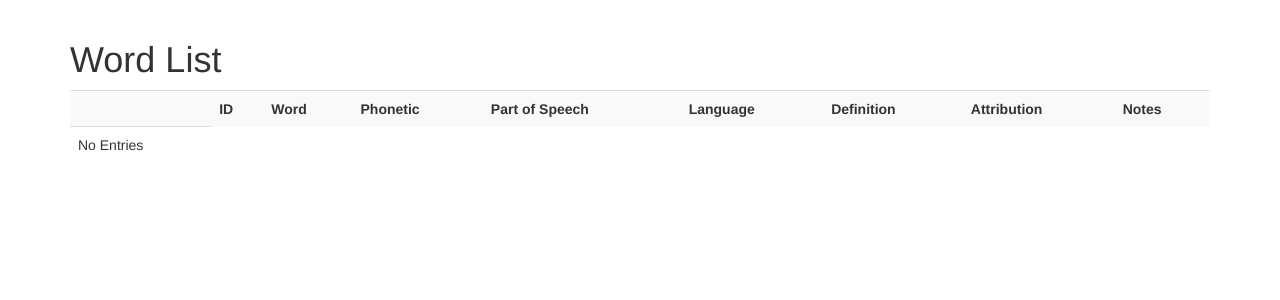
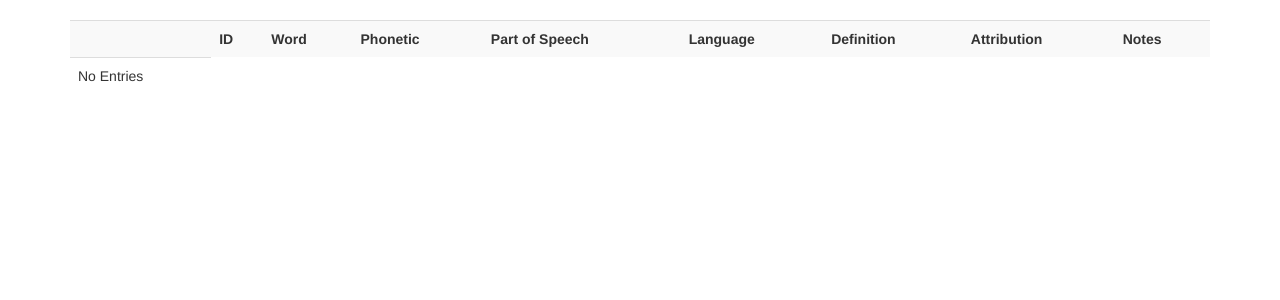
Before and after one commit to konstantinfarrell/wordlist, a Django app: template wordlist/templates/words/home.html in a window 1280 px wide. Shown: the part 52-352 px from the top of the page. Run offline with Django 3.2, Linux system fonts and the light colour scheme; the template is opened without the code that fills it, so the values that code supplies are empty; parts of the project's set-up code (start-up, migrations or seed data) failed here and were passed over; some libraries are stand-ins or nearby versions.

Commit message:
Remove Word List heading

```diff
--- a/wordlist/templates/words/home.html
+++ b/wordlist/templates/words/home.html
@@ -1,7 +1,6 @@
 {% extends 'base.html' %}
 {% block content %}
 
-<h1>Word List</h1>
 <table class="table table-striped">
     <tr>
         <th></th>
```
